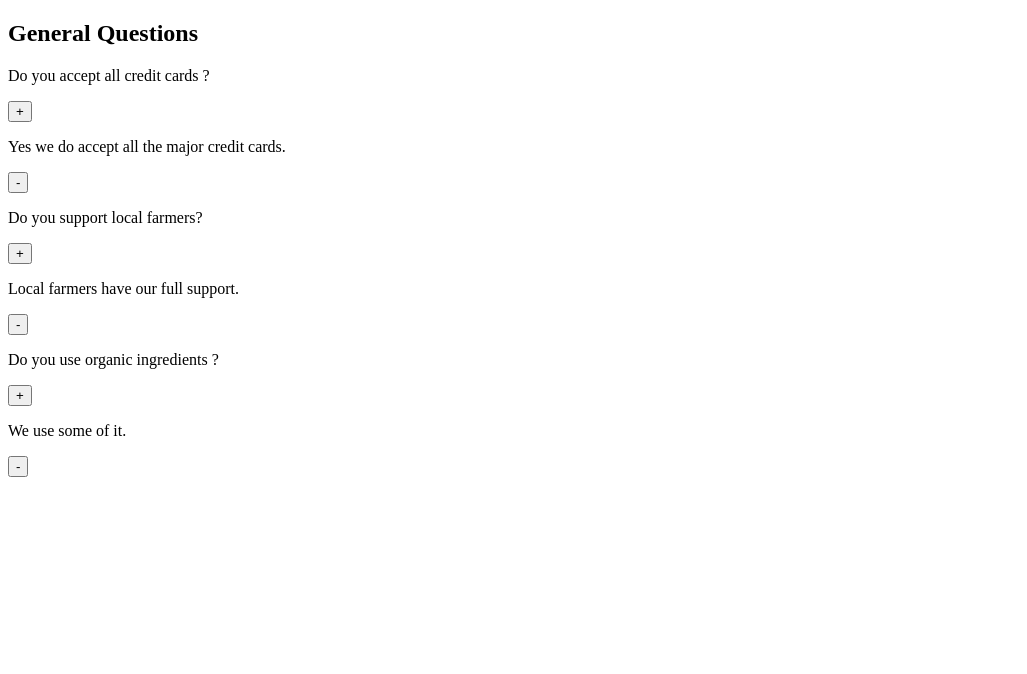
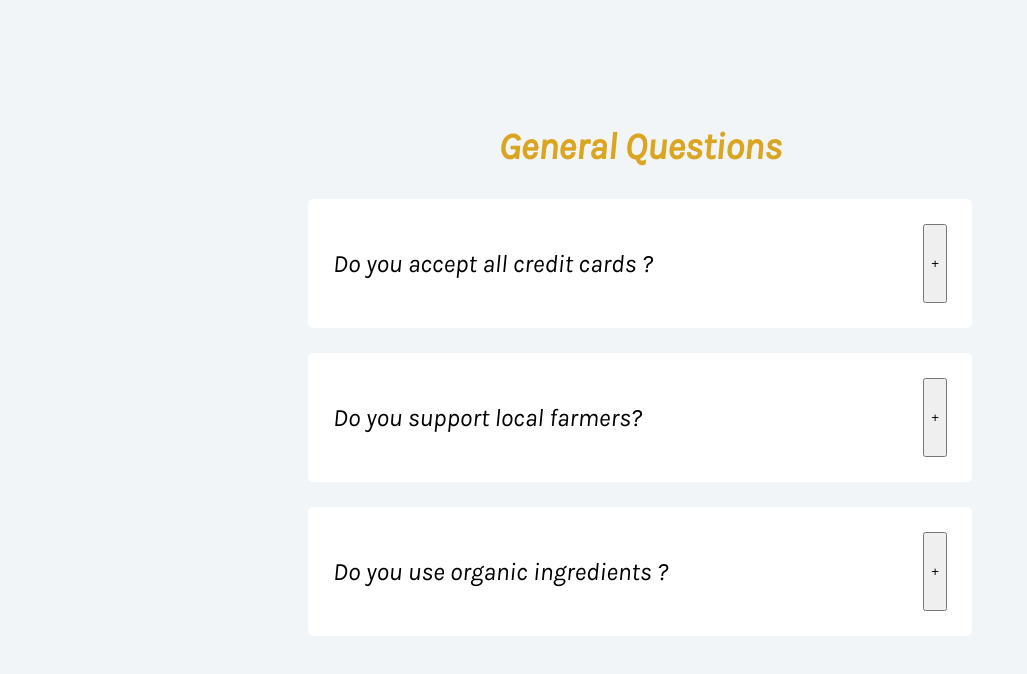
Before and after one commit to tutich/modal, a plain HTML site: page index.html in a window 1280 px wide. Shown: the whole page, without its empty margins (0-1027 px from the left). Drawn offline with Linux system fonts and the light colour scheme.

Commit message:
project css

```diff
--- a/index.html
+++ b/index.html
@@ -5,6 +5,7 @@
     <meta name="viewport" content="width=device-width, initial-scale=1.0">
     <title>Questions</title>
     <link rel="stylesheet" href="style.css">
+    <link href="https://fonts.googleapis.com/css2?family=Josefin+Sans:wght@300;500;700&family=Karla:ital@1&family=Overpass&family=Raleway&family=Roboto+Serif:ital,opsz,wght@0,8..144,300;1,8..144,200;1,8..144,300&family=Space+Mono&display=swap" rel="stylesheet">
 </head>
 <body>
     <!-- <header class="hero">
@@ -19,52 +20,64 @@
             <button class="btn close-btn">close modal</button>
         </div>
     </div> -->
-<div>
+<div class="ques">
     <h2>General Questions</h2>
 </div>
 <div>
     <article>
-        <div>
+        <div class="first_ques">
+            <div class="question-title">
         <p>
             Do you accept all credit cards ?
         </p>
-        <button>
-            <span>+</span>
+        <button class="qst_btn">
+            <span class="plus_icon">+</span>
         </button>
+    </div>
+    <div class="question-text">
         <p>
             Yes we do accept all the major credit cards.
         </p>
-        <button>
-            <span>-</span>
+        <button class="qst_btn">
+            <span class="minus_icon">-</span>
         </button>
     </div>
-    <div>
+    </div>
+    <div class="sec_ques">
+        <div class="question-title">
         <p>
             Do you support local farmers?
         </p>
-        <button>
-            <span>+</span>
+        <button class="qst_btn">
+            <span class="plus_icon">+</span>
         </button>
+    </div>
+    <div class="question-text">
         <p>
             Local farmers have our full support.
         </p>
-        <button>
-            <span>-</span>
+        <button class="qst_btn">
+            <span class="minus_icon">-</span>
         </button>
     </div>
-    <div>
+    </div>
+    <div class="third_ques">
+        <div class="question-title">
         <p>
             Do you use organic ingredients ?
         </p>
-        <button>
-            <span>+</span>
+        <button class="qst_btn">
+            <span class="plus_icon">+</span>
         </button>
+    </div>
+    <div class="question-text">
         <p>
             We use some of it.
         </p>
-        <button>
-            <span>-</span>
+        <button class="qst_btn">
+            <span class="minus_icon">-</span>
         </button>
+    </div>
     </div>
     </article>
 </div>
--- a/style.css
+++ b/style.css
@@ -40,3 +40,58 @@
     visibility: visible;
     z-index: 10;
   } */
+
+  html {
+    font-family: 'Karla', sans-serif;
+    font-size: 25px;
+    background: #F1f5f7;
+  }
+  .ques {
+    text-align: center;
+    color: goldenrod;
+    margin-top: 5rem;
+  }
+  .first_ques {
+    text-align: center;
+    background: white;
+    margin: 1rem 12rem;
+    border-radius: 5px;
+    box-shadow: #F1f5f7;
+    padding: 1rem;
+  }
+  .sec_ques {
+    text-align: center;
+    background: white;
+    margin: 1rem 12rem;
+    border-radius: 5px;
+    box-shadow: #F1f5f7;
+    padding: 1rem;
+  }
+  .third_ques {
+    text-align: center;
+    background: white;
+    margin: 1rem 12rem;
+    border-radius: 5px;
+    box-shadow: #F1f5f7;
+    padding: 1rem;
+  }
+.question-title {
+  display: flex;
+  justify-content: space-between;
+}
+
+  .question-text {
+    display: none;
+  }
+  .show-text .question-text {
+    display: block;
+  }
+  .minus-icon {
+    display: none;
+  }
+  .show-text .minus-icon {
+    display: inline;
+  }
+  .show-text .plus-icon {
+    display: none;
+  }
```
